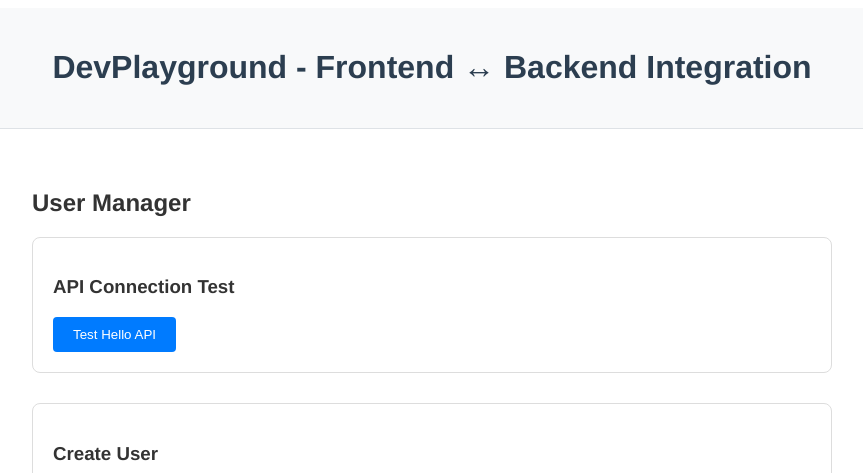
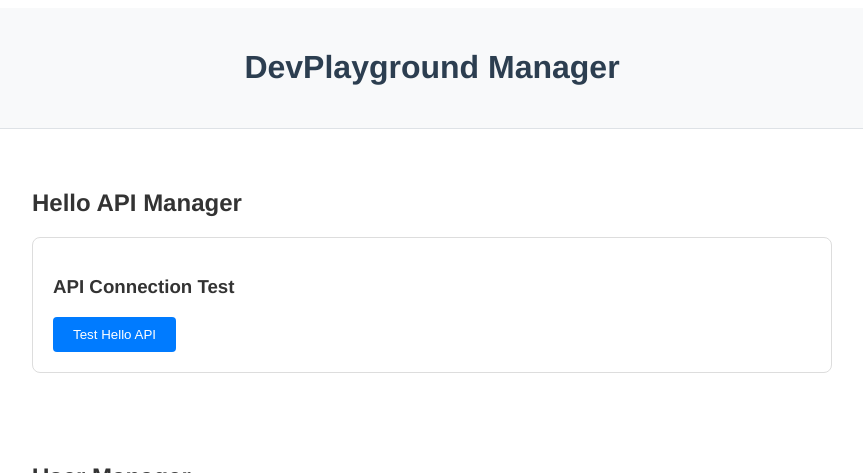
Before and after one commit to chiba1008/DevPlayground, a Vue app in the folder DevPlaygroundFrontEnd/: page / in a window 1280 px wide. Shown: the top 473 px of the page, without its empty margins (208-1071 px from the left). Built offline with nearby package versions, Linux system fonts and the light colour scheme; no server answers; the HTML template or start-up script is replaced by a standard one.

Commit message:
feat: implement HelloManager component and integrate UserManager in App.vue

```diff
--- a/DevPlaygroundFrontEnd/src/App.vue
+++ b/DevPlaygroundFrontEnd/src/App.vue
@@ -1,35 +1,17 @@
 <script setup lang="ts">
 import UserManager from './components/UserManager.vue'
+import HelloManager from './components/HelloManager.vue'
+import './styles/global.css'
 </script>
 
 <template>
   <div id="app">
     <header>
-      <h1>DevPlayground - Frontend ↔ Backend Integration</h1>
+      <h1>DevPlayground Manager</h1>
     </header>
     <main>
+      <HelloManager />
       <UserManager />
     </main>
   </div>
 </template>
-
-<style scoped>
-#app {
-  font-family: Avenir, Helvetica, Arial, sans-serif;
-  -webkit-font-smoothing: antialiased;
-  -moz-osx-font-smoothing: grayscale;
-  color: #2c3e50;
-}
-
-header {
-  text-align: center;
-  background-color: #f8f9fa;
-  padding: 20px;
-  margin-bottom: 20px;
-  border-bottom: 1px solid #dee2e6;
-}
-
-main {
-  padding: 0 20px;
-}
-</style>
--- /dev/null
+++ b/DevPlaygroundFrontEnd/src/components/HelloManager.vue
@@ -0,0 +1,48 @@
+<template>
+  <div class="hello-manager">
+    <h2>Hello API Manager</h2>
+
+    <!-- Hello API Test -->
+    <section class="api-test">
+      <h3>API Connection Test</h3>
+      <button @click="testHelloApi" :disabled="loading">Test Hello API</button>
+      <div v-if="helloResponse" class="response">
+        <strong>Response:</strong> {{ helloResponse.message }} ({{ helloResponse.timestamp }})
+      </div>
+    </section>
+
+    <!-- Error Display -->
+    <div v-if="error" class="error"><strong>Error:</strong> {{ error }}</div>
+
+    <!-- Loading Indicator -->
+    <div v-if="loading" class="loading">Loading...</div>
+  </div>
+</template>
+
+<script setup lang="ts">
+import { ref } from 'vue'
+import { apiService, type HelloResponse } from '../services/api'
+import '../styles/components/HelloManager.css'
+
+const helloResponse = ref<HelloResponse | null>(null)
+const loading = ref(false)
+const error = ref('')
+
+const showError = (message: string) => {
+  error.value = message
+  setTimeout(() => {
+    error.value = ''
+  }, 5000)
+}
+
+const testHelloApi = async () => {
+  loading.value = true
+  try {
+    helloResponse.value = await apiService.getHello()
+  } catch (err) {
+    showError(err instanceof Error ? err.message : 'Failed to connect to API')
+  } finally {
+    loading.value = false
+  }
+}
+</script>
--- a/DevPlaygroundFrontEnd/src/components/UserManager.vue
+++ b/DevPlaygroundFrontEnd/src/components/UserManager.vue
@@ -1,37 +1,17 @@
 <template>
   <div class="user-manager">
     <h2>User Manager</h2>
-
-    <!-- Hello API Test -->
-    <section class="api-test">
-      <h3>API Connection Test</h3>
-      <button @click="testHelloApi" :disabled="loading">Test Hello API</button>
-      <div v-if="helloResponse" class="response">
-        <strong>Response:</strong> {{ helloResponse.message }} ({{ helloResponse.timestamp }})
-      </div>
-    </section>
-
     <!-- Create User -->
     <section class="create-user">
       <h3>Create User</h3>
       <form @submit.prevent="createUser">
         <div class="form-group">
           <label for="username">Username:</label>
-          <input
-            id="username"
-            v-model="newUser.username"
-            type="text"
-            required
-          />
+          <input id="username" v-model="newUser.username" type="text" required />
         </div>
         <div class="form-group">
           <label for="email">Email:</label>
-          <input
-            id="email"
-            v-model="newUser.email"
-            type="email"
-            required
-          />
+          <input id="email" v-model="newUser.email" type="email" required />
         </div>
         <button type="submit" :disabled="loading">Create User</button>
       </form>
@@ -46,9 +26,7 @@
           <strong>{{ user.username }}</strong> ({{ user.email }})
         </div>
       </div>
-      <div v-else-if="!loading" class="no-users">
-        No users found
-      </div>
+      <div v-else-if="!loading" class="no-users">No users found</div>
     </section>
 
     <!-- Search User -->
@@ -66,37 +44,31 @@
       <div v-if="searchResult" class="search-result">
         <strong>Found:</strong> {{ searchResult.username }} ({{ searchResult.email }})
       </div>
-      <div v-else-if="searchUsername && !loading" class="search-result">
-        User not found
-      </div>
+      <div v-else-if="searchUsername && !loading" class="search-result">User not found</div>
     </section>
 
     <!-- Error Display -->
-    <div v-if="error" class="error">
-      <strong>Error:</strong> {{ error }}
-    </div>
+    <div v-if="error" class="error"><strong>Error:</strong> {{ error }}</div>
 
     <!-- Loading Indicator -->
-    <div v-if="loading" class="loading">
-      Loading...
-    </div>
+    <div v-if="loading" class="loading">Loading...</div>
   </div>
 </template>
 
 <script setup lang="ts">
 import { ref, onMounted } from 'vue'
-import { apiService, type User, type HelloResponse } from '../services/api'
+import { apiService, type User } from '../services/api'
+import '../styles/components/UserManager.css'
 
 const loading = ref(false)
 const error = ref('')
 const users = ref<User[]>([])
-const helloResponse = ref<HelloResponse | null>(null)
 const searchResult = ref<User | null>(null)
 const searchUsername = ref('')
 
 const newUser = ref<User>({
   username: '',
-  email: ''
+  email: '',
 })
 
 const showError = (message: string) => {
@@ -104,17 +76,6 @@ const showError = (message: string) => {
   setTimeout(() => {
     error.value = ''
   }, 5000)
-}
-
-const testHelloApi = async () => {
-  loading.value = true
-  try {
-    helloResponse.value = await apiService.getHello()
-  } catch (err) {
-    showError(err instanceof Error ? err.message : 'Failed to connect to API')
-  } finally {
-    loading.value = false
-  }
 }
 
 const loadUsers = async () => {
@@ -161,96 +122,3 @@ onMounted(() => {
   loadUsers()
 })
 </script>
-
-<style scoped>
-.user-manager {
-  max-width: 800px;
-  margin: 0 auto;
-  padding: 20px;
-}
-
-section {
-  margin-bottom: 30px;
-  padding: 20px;
-  border: 1px solid #ddd;
-  border-radius: 8px;
-}
-
-h2, h3 {
-  color: #333;
-}
-
-.form-group {
-  margin-bottom: 15px;
-}
-
-label {
-  display: block;
-  margin-bottom: 5px;
-  font-weight: bold;
-}
-
-input {
-  width: 100%;
-  max-width: 300px;
-  padding: 8px;
-  border: 1px solid #ccc;
-  border-radius: 4px;
-}
-
-button {
-  background-color: #007bff;
-  color: white;
-  padding: 10px 20px;
-  border: none;
-  border-radius: 4px;
-  cursor: pointer;
-  margin-right: 10px;
-}
-
-button:hover:not(:disabled) {
-  background-color: #0056b3;
-}
-
-button:disabled {
-  background-color: #6c757d;
-  cursor: not-allowed;
-}
-
-.user-item {
-  padding: 10px;
-  border: 1px solid #eee;
-  border-radius: 4px;
-  margin-bottom: 10px;
-  background-color: #f8f9fa;
-}
-
-.response, .search-result {
-  margin-top: 10px;
-  padding: 10px;
-  background-color: #e9ecef;
-  border-radius: 4px;
-}
-
-.error {
-  color: #dc3545;
-  background-color: #f8d7da;
-  border: 1px solid #f5c6cb;
-  padding: 10px;
-  border-radius: 4px;
-  margin-top: 10px;
-}
-
-.loading {
-  text-align: center;
-  padding: 20px;
-  font-style: italic;
-  color: #6c757d;
-}
-
-.no-users {
-  text-align: center;
-  color: #6c757d;
-  font-style: italic;
-}
-</style>
--- /dev/null
+++ b/DevPlaygroundFrontEnd/src/styles/components/HelloManager.css
@@ -0,0 +1,58 @@
+.hello-manager {
+  max-width: 800px;
+  margin: 0 auto;
+  padding: 20px;
+}
+
+.api-test {
+  margin-bottom: 30px;
+  padding: 20px;
+  border: 1px solid #ddd;
+  border-radius: 8px;
+}
+
+.response {
+  margin-top: 10px;
+  padding: 10px;
+  background-color: #e9ecef;
+  border-radius: 4px;
+}
+
+.error {
+  color: #dc3545;
+  background-color: #f8d7da;
+  border: 1px solid #f5c6cb;
+  padding: 10px;
+  border-radius: 4px;
+  margin-top: 10px;
+}
+
+.loading {
+  text-align: center;
+  padding: 20px;
+  font-style: italic;
+  color: #6c757d;
+}
+
+button {
+  background-color: #007bff;
+  color: white;
+  padding: 10px 20px;
+  border: none;
+  border-radius: 4px;
+  cursor: pointer;
+  margin-right: 10px;
+}
+
+button:hover:not(:disabled) {
+  background-color: #0056b3;
+}
+
+button:disabled {
+  background-color: #6c757d;
+  cursor: not-allowed;
+}
+
+h2, h3 {
+  color: #333;
+}
--- /dev/null
+++ b/DevPlaygroundFrontEnd/src/styles/components/UserManager.css
@@ -0,0 +1,92 @@
+.user-manager {
+  max-width: 800px;
+  margin: 0 auto;
+  padding: 20px;
+}
+
+section {
+  margin-bottom: 30px;
+  padding: 20px;
+  border: 1px solid #ddd;
+  border-radius: 8px;
+}
+
+h2,
+h3 {
+  color: #333;
+}
+
+.form-group {
+  margin-bottom: 15px;
+}
+
+label {
+  display: block;
+  margin-bottom: 5px;
+  font-weight: bold;
+}
+
+input {
+  width: 100%;
+  max-width: 300px;
+  padding: 8px;
+  border: 1px solid #ccc;
+  border-radius: 4px;
+}
+
+button {
+  background-color: #007bff;
+  color: white;
+  padding: 10px 20px;
+  border: none;
+  border-radius: 4px;
+  cursor: pointer;
+  margin-right: 10px;
+}
+
+button:hover:not(:disabled) {
+  background-color: #0056b3;
+}
+
+button:disabled {
+  background-color: #6c757d;
+  cursor: not-allowed;
+}
+
+.user-item {
+  padding: 10px;
+  border: 1px solid #eee;
+  border-radius: 4px;
+  margin-bottom: 10px;
+  background-color: #f8f9fa;
+}
+
+.response,
+.search-result {
+  margin-top: 10px;
+  padding: 10px;
+  background-color: #e9ecef;
+  border-radius: 4px;
+}
+
+.error {
+  color: #dc3545;
+  background-color: #f8d7da;
+  border: 1px solid #f5c6cb;
+  padding: 10px;
+  border-radius: 4px;
+  margin-top: 10px;
+}
+
+.loading {
+  text-align: center;
+  padding: 20px;
+  font-style: italic;
+  color: #6c757d;
+}
+
+.no-users {
+  text-align: center;
+  color: #6c757d;
+  font-style: italic;
+}
--- /dev/null
+++ b/DevPlaygroundFrontEnd/src/styles/global.css
@@ -0,0 +1,19 @@
+/* Global Styles */
+#app {
+  font-family: Avenir, Helvetica, Arial, sans-serif;
+  -webkit-font-smoothing: antialiased;
+  -moz-osx-font-smoothing: grayscale;
+  color: #2c3e50;
+}
+
+header {
+  text-align: center;
+  background-color: #f8f9fa;
+  padding: 20px;
+  margin-bottom: 20px;
+  border-bottom: 1px solid #dee2e6;
+}
+
+main {
+  padding: 0 20px;
+}
```
